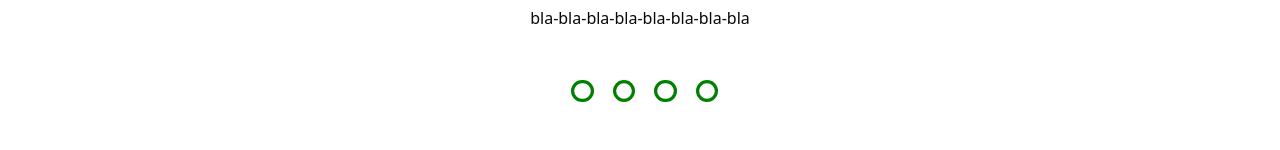
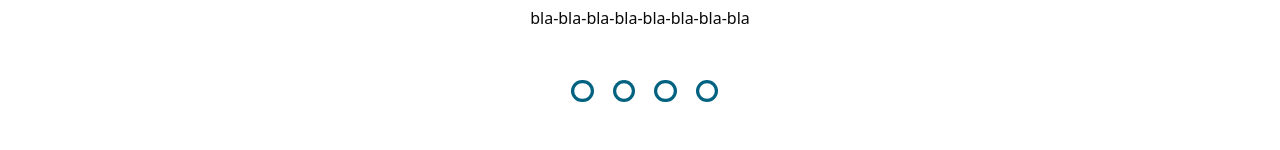
Before and after one commit to timaantonuk/frontend, a Next.js app: page /onboarding in a window 1280 px wide. Shown: the part 510-660 px from the top of the page. Built offline with nearby package versions, Linux system fonts and the light colour scheme.

Commit message:
fix embla class

```diff
--- a/app/onboarding/page.tsx
+++ b/app/onboarding/page.tsx
@@ -53,11 +53,11 @@ function OnboardingPage({}) {
         <h1 className="headingMain mb-10">Обретите душевный покой с Depra</h1>
 
         <div className="flex justify-center gap-5">
-          <Button className="w-1/2">
+          <Button asChild className="w-1/2">
             <Link href="/login">Вход</Link>
           </Button>
-          <Button className="w-1/2" variant="outline">
-            <Link href="/register">Регистрация</Link>
+          <Button className="w-1/2" asChild variant="outline">
+            <Link href="/login">Регистрация</Link>
           </Button>
         </div>
       </article>
--- a/app/register/page.tsx
+++ b/app/register/page.tsx
@@ -1,5 +1,5 @@
 function Page({}) {
-  return <section>Login page to be continued...</section>;
+  return <section>Register page to be continued...</section>;
 }
 
 export default Page;
--- a/app/styles/embla.css
+++ b/app/styles/embla.css
@@ -42,12 +42,10 @@
   margin-right: calc((2.6rem - 1.4rem) / 2 * -1);
 }
 .embla__dot {
-  -webkit-tap-highlight-color: blue, 0.5;
   -webkit-appearance: none;
   appearance: none;
   background-color: transparent;
   touch-action: manipulation;
-  display: inline-flex;
   text-decoration: none;
   cursor: pointer;
   border: 0;
@@ -61,7 +59,7 @@
   border-radius: 50%;
 }
 .embla__dot:after {
-  box-shadow: inset 0 0 0 0.2rem green;
+  box-shadow: inset 0 0 0 0.2rem #006280;
   width: 1.4rem;
   height: 1.4rem;
   border-radius: 50%;
@@ -70,5 +68,5 @@
   content: '';
 }
 .embla__dot--selected:after {
-  box-shadow: inset 0 0 0 0.2rem yellow;
+  box-shadow: inset 0 0 0 0.2rem #7c7c26;
 }
```
